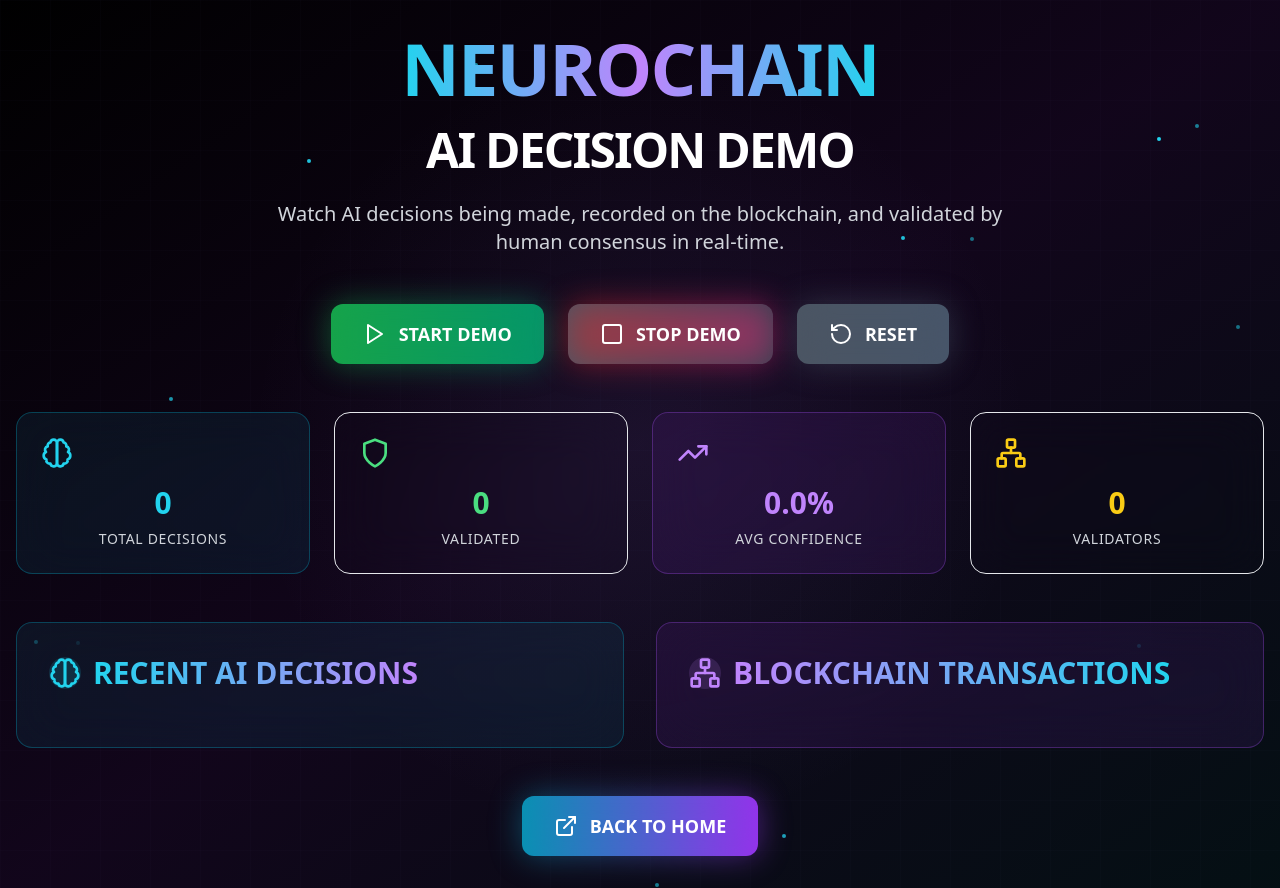
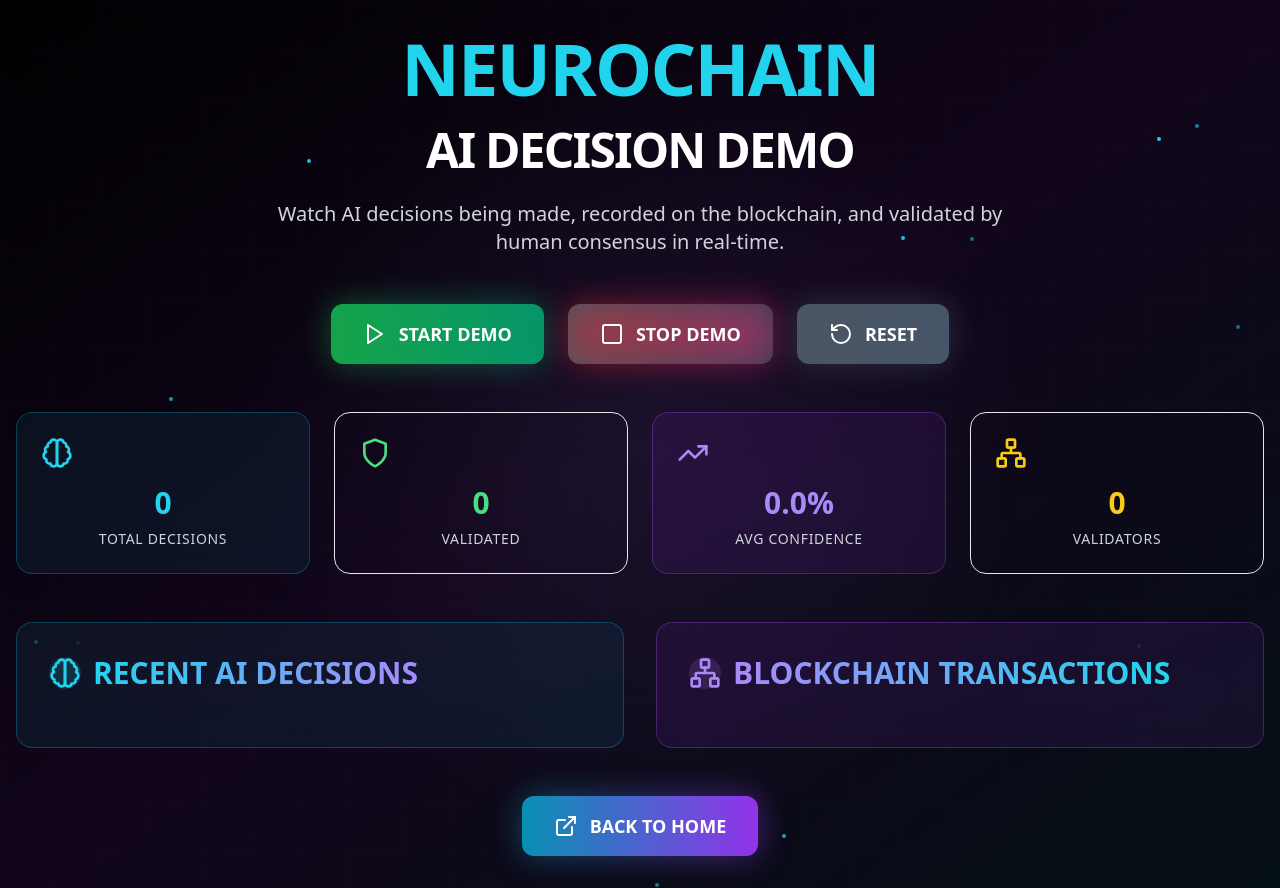
Before and after one commit to joelauge/neurochain, a Next.js app in the folder frontend/: page /demo in a window 1280 px wide. Built offline with nearby package versions, Linux system fonts and the light colour scheme.

Commit message:
Add fallback CSS styles to ensure sci-fi design works in static export

```diff
--- a/frontend/src/app/globals.css
+++ b/frontend/src/app/globals.css
@@ -19,3 +19,186 @@ body {
   color: var(--foreground);
   font-family: Arial, Helvetica, sans-serif;
 }
+
+/* Essential styles for sci-fi design - fallback if Tailwind doesn't load */
+.bg-black {
+  background-color: #000000;
+}
+
+.text-white {
+  color: #ffffff;
+}
+
+.text-cyan-400 {
+  color: #22d3ee;
+}
+
+.text-purple-400 {
+  color: #a78bfa;
+}
+
+.text-green-400 {
+  color: #4ade80;
+}
+
+.text-yellow-400 {
+  color: #facc15;
+}
+
+.text-red-400 {
+  color: #f87171;
+}
+
+.bg-gradient-to-r {
+  background-image: linear-gradient(to right, var(--tw-gradient-stops));
+}
+
+.bg-gradient-to-br {
+  background-image: linear-gradient(to bottom right, var(--tw-gradient-stops));
+}
+
+.from-cyan-400 {
+  --tw-gradient-from: #22d3ee;
+  --tw-gradient-stops: var(--tw-gradient-from), var(--tw-gradient-to, rgba(34, 211, 238, 0));
+}
+
+.to-purple-400 {
+  --tw-gradient-to: #a78bfa;
+}
+
+.from-purple-400 {
+  --tw-gradient-from: #a78bfa;
+  --tw-gradient-stops: var(--tw-gradient-from), var(--tw-gradient-to, rgba(167, 139, 250, 0));
+}
+
+.to-cyan-400 {
+  --tw-gradient-to: #22d3ee;
+}
+
+.bg-clip-text {
+  -webkit-background-clip: text;
+  background-clip: text;
+}
+
+.text-transparent {
+  color: transparent;
+}
+
+.backdrop-blur-xl {
+  backdrop-filter: blur(24px);
+}
+
+.animate-pulse {
+  animation: pulse 2s cubic-bezier(0.4, 0, 0.6, 1) infinite;
+}
+
+@keyframes pulse {
+  0%, 100% {
+    opacity: 1;
+  }
+  50% {
+    opacity: .5;
+  }
+}
+
+.hover\:scale-105:hover {
+  transform: scale(1.05);
+}
+
+.hover\:scale-110:hover {
+  transform: scale(1.1);
+}
+
+.transition-all {
+  transition-property: all;
+  transition-timing-function: cubic-bezier(0.4, 0, 0.2, 1);
+  transition-duration: 150ms;
+}
+
+.duration-300 {
+  transition-duration: 300ms;
+}
+
+.font-black {
+  font-weight: 900;
+}
+
+.tracking-wider {
+  letter-spacing: 0.05em;
+}
+
+.border-cyan-400 {
+  border-color: #22d3ee;
+}
+
+.border-purple-400 {
+  border-color: #a78bfa;
+}
+
+.border-green-400 {
+  border-color: #4ade80;
+}
+
+.border-yellow-400 {
+  border-color: #facc15;
+}
+
+.border-red-400 {
+  border-color: #f87171;
+}
+
+.bg-cyan-400 {
+  background-color: #22d3ee;
+}
+
+.bg-purple-400 {
+  background-color: #a78bfa;
+}
+
+.bg-green-400 {
+  background-color: #4ade80;
+}
+
+.bg-yellow-400 {
+  background-color: #facc15;
+}
+
+.bg-red-400 {
+  background-color: #f87171;
+}
+
+.from-green-400 {
+  --tw-gradient-from: #4ade80;
+  --tw-gradient-stops: var(--tw-gradient-from), var(--tw-gradient-to, rgba(74, 222, 128, 0));
+}
+
+.to-emerald-400 {
+  --tw-gradient-to: #34d399;
+}
+
+.from-red-400 {
+  --tw-gradient-from: #f87171;
+  --tw-gradient-stops: var(--tw-gradient-from), var(--tw-gradient-to, rgba(248, 113, 113, 0));
+}
+
+.to-pink-400 {
+  --tw-gradient-to: #f472b6;
+}
+
+.from-gray-400 {
+  --tw-gradient-from: #9ca3af;
+  --tw-gradient-stops: var(--tw-gradient-from), var(--tw-gradient-to, rgba(156, 163, 175, 0));
+}
+
+.to-slate-400 {
+  --tw-gradient-to: #94a3b8;
+}
+
+.from-yellow-400 {
+  --tw-gradient-from: #facc15;
+  --tw-gradient-stops: var(--tw-gradient-from), var(--tw-gradient-to, rgba(250, 204, 21, 0));
+}
+
+.to-orange-400 {
+  --tw-gradient-to: #fb923c;
+}
```
